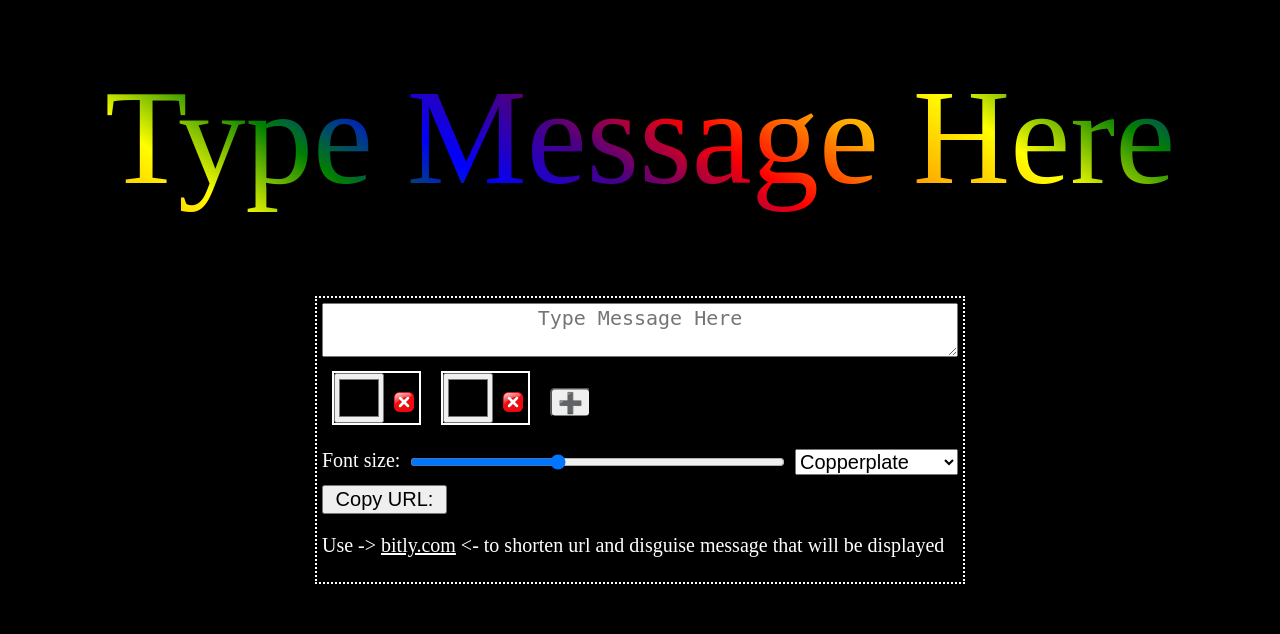
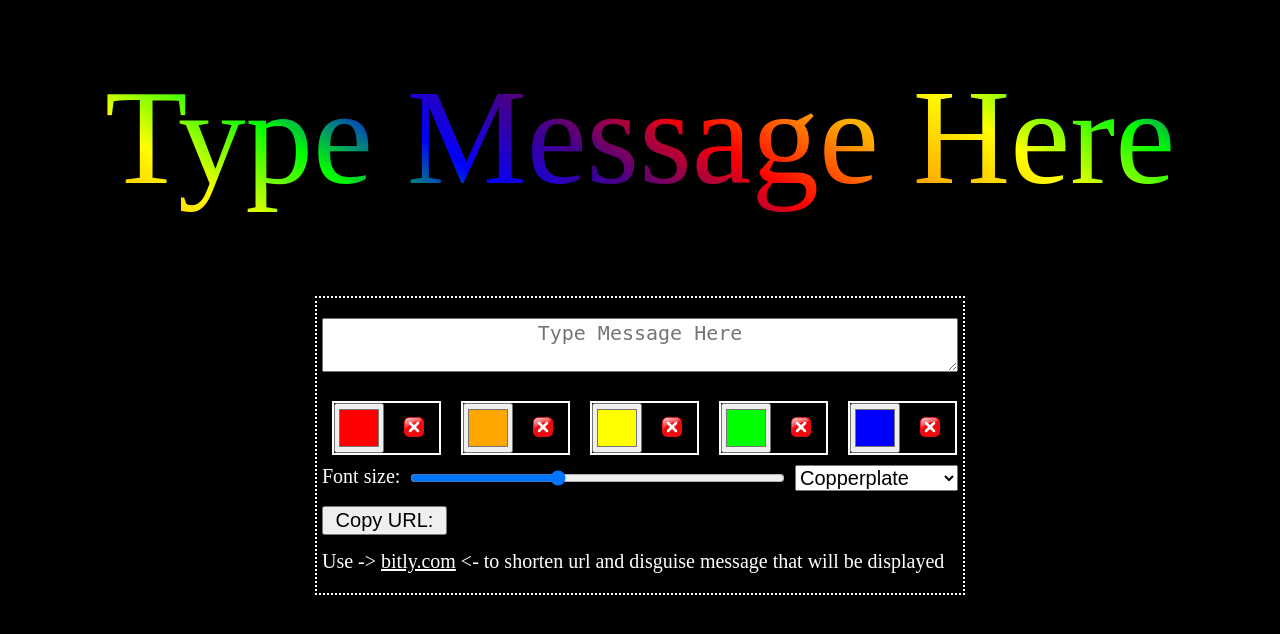
Before and after one commit to Joe11000/rainbow-text, a PHP site: page /index.html in a window 1280 px wide. Shown: the top 634 px of the page. Run offline with PHP 8.4, Linux system fonts and the light colour scheme.

Commit message:
add color functionality

```diff
--- a/index.css
+++ b/index.css
@@ -52,6 +52,8 @@
   margin: 20px auto;
   overflow: hidden;
   padding: 5px; }
+  #controls > * {
+    margin: 15px 0; }
   #controls * {
     font-size: 20px; }
   #controls *:not(textarea):not(select) {
@@ -63,33 +65,33 @@
     width: 100%;
     margin: 10px;
     overflow-x: scroll;
-    display: inline-block; }
+    white-space: nowrap; }
     #controls .color-selector-wrapper .color-selector {
       display: inline-block;
       border: 2px solid white; }
       #controls .color-selector-wrapper .color-selector:not(:first-of-type) {
         margin-left: 15px; }
-      #controls .color-selector-wrapper .color-selector:last-of-type {
-        border: 0px solid black; }
-      #controls .color-selector-wrapper .color-selector* {
+      #controls .color-selector-wrapper .color-selector * {
         display: inline-block; }
       #controls .color-selector-wrapper .color-selector .input-color {
         height: 50px;
         width: 50px; }
       #controls .color-selector-wrapper .color-selector .delete-color-link {
-        width: 40px;
-        height: 20px;
-        padding: 5px; }
+        width: 50px;
+        height: 40px;
+        text-align: center;
+        position: relative; }
         #controls .color-selector-wrapper .color-selector .delete-color-link img {
+          position: absolute;
           width: 20px;
-          position: relative;
           top: 50%;
-          transform: translateY(-25%); }
-      #controls .color-selector-wrapper .color-selector .add-color-button {
-        border-radius: 5px;
-        position: relative;
-        top: 50%;
-        transform: translateY(-25%); }
+          left: 50%;
+          transform: translate(-50%, -50%); }
+    #controls .color-selector-wrapper .add-color-button {
+      border-radius: 5px;
+      position: relative;
+      top: -10px;
+      margin: 0 25px 0 15px; }
   #controls #output-html-wrapper {
     display: flex;
     align-items: stretch; }
--- a/index.html
+++ b/index.html
@@ -2,7 +2,14 @@
 <html>
 <head>
   <link rel="stylesheet" type="text/css" href="index.css">
+
+  <script
+  src="https://code.jquery.com/jquery-2.2.4.min.js"
+  integrity="sha256-BbhdlvQf/xTY9gja0Dq3HiwQF8LaCRTXxZKRutelT44="
+  crossorigin="anonymous"></script>
+
   <script src="third_party_library/clipboard.min.js"></script>
+
 </head>
 <body>
   <div id="colorful-text" data-id='colorful-text'>
@@ -12,30 +19,8 @@
   <div data-id='controls' id='controls'>
     <textarea focus placeholder='Type Message Here'></textarea>
 
-
-
-
-      <div class='color-selector-wrapper'>
-        <div class="color-selector">
-          <input type='color' class='input-color' value=''/>
-          <a href='#' class='delete-color-link' data-class='delete-color' >
-            <img src="delete.png">
-          </a>
-        </div>
-        <div class="color-selector">
-          <input type='color' class='input-color' value=''/>
-          <a href='#' class='delete-color-link' data-class='delete-color' >
-            <img src="delete.png">
-          </a>
-        </div>
-
-        <div class="color-selector">
-          <button class='add-color-button' data-id='add-color-button'/>&#10133;</button>
-        </div>
+      <div class='color-selector-wrapper' data-id='color-selector-wrapper'>
       </div>
-
-
-
 
 
     <div id='font-styles-wrapper'>
@@ -77,7 +62,7 @@
     <p>Use -> <a href='https://bitly.com/'>bitly.com</a> <- to shorten url and disguise message that will be displayed</p>
   </div>
 
-  <script src="index_min.js"></script>
+  <script src="index.js"></script>
 
   </body>
 </html>
--- a/index.js
+++ b/index.js
@@ -1,40 +1,99 @@
-window.onload = function() {
+(function() {
 
-  window.default_color_sequence = "red,orange,yellow,green,blue,indigo,red,orange,yellow,green,blue,indigo";
+  const color_hash = {
+    'red': '#FF0000',
+    'orange': '#FFA500',
+    'yellow': '#FFFF00',
+    'green': '#00FF00',
+    'blue': '#0000FF',
+    'indigo': '#4B0082'
+  };
 
-  function createColorSelectors() {
-        // <div class="color-selector">
-        //   <input type='color' class='input-color' value=''/>
-        //   <a href='#' class='delete-color-link' data-class='delete-color' >
-        //     <img src="delete.png">
-        //   </a>
-        // </div>
+  window.default_color_sequence = "#FF0000,#FFA500,#FFFF00,#00FF00,#0000FF,#4B0082,#FF0000,#FFA500,#FFFF00,#00FF00,#0000FF,#4B0082";
+
+  function updateColorSelectors(){
+    result = $("[data-class='color-selector'] input").toArray().map(function(color_input){
+      return color_input.value
+    }).join(',')
+
+    debugger
+    stopSpinning();
+    window.color_sequence = result;
+    startSpinning();
+
+    setURI( { 'colors': color_sequence } );
+  }
+
+  function createColorSelectors(colors_str) {
+    var result = '';
+
+    colors_str.split(',').forEach( (color) => {
+      color_hex = color_hash[color] || color;
+
+      result += `<div class='color-selector' data-class='color-selector'>
+        <input type='color' class='input-color' value='${color_hex}'/>
+        <a href='#' class='delete-color-link' data-class='delete-color-link'>
+          <img src="delete.png">
+        </a>
+      </div>
+      `;
+    });
+
+    return result;
+  }
+
+  function createColorButton(){
+    return `<button class='add-color-button' data-id='add-color-button'/>&#10133;</button>`;
   }
 
   function getColors(){
     return window.color_sequence.replace(/ /g, '');
   }
 
-  function setURI(message, font_size=undefined, font_family=undefined, colors=window.default_color_sequence){
+  function setURI(args){
+    let message = args['message'] || getText();
+    let font_size = args['font_size'] || getFontSize();
+    let font_family = args['font_family'] || getFontFamily();
+    let colors = args['colors'] || getColors();
+    debugger
+
+
     if(button_text_changed){
       document.querySelector('#controls #output-html-wrapper button').innerHTML = " Copy URL: ";
     }
 
-    if(message === ''){
-      document.querySelector("[data-id='output-html']").innerHTML = '';
-    }
-    else{
     // only add a color string if color is not default
     let color_sequence_for_uri = '';
     if(colors != window.default_color_sequence){
       color_sequence_for_uri = `&color_sequence=${encodeURIComponent(colors)}`;
     }
 
-      message_sequence_for_uri = `&message=${encodeURIComponent(encodeURIComponent(message))}`;
+    let message_sequence_for_uri = `&message=${encodeURIComponent(encodeURIComponent(message))}`;
     document.querySelector("[data-id='output-html']").innerHTML = document.location.origin + document.location.pathname +
       `?font-size=${font_size}` + color_sequence_for_uri + `&font-family=${font_family.replace(/ /g, '%20')}` + message_sequence_for_uri;
+
   }
-  }
+
+  // function setURI(message, font_size=undefined, font_family=undefined, colors=window.default_color_sequence){
+
+  //   if(button_text_changed){
+  //     document.querySelector('#controls #output-html-wrapper button').innerHTML = " Copy URL: ";
+  //   }
+
+  //   if(message === ''){
+  //     document.querySelector("[data-id='output-html']").innerHTML = '';
+  //   }
+  //   else{
+  //     // only add a color string if color is not default
+  //     let color_sequence_for_uri = '';
+  //     if(colors != window.default_color_sequence){
+  //       color_sequence_for_uri = `&color_sequence=${encodeURIComponent(colors)}`;
+  //     }
+  //     message_sequence_for_uri = `&message=${encodeURIComponent(encodeURIComponent(message))}`;
+  //     document.querySelector("[data-id='output-html']").innerHTML = document.location.origin + document.location.pathname +
+  //       `?font-size=${font_size}` + color_sequence_for_uri + `&font-family=${font_family.replace(/ /g, '%20')}` + message_sequence_for_uri;
+  //   }
+  // }
 
   function getText() {
     return document.querySelector("[data-id='colorful-text'] pre").innerHTML;
@@ -52,19 +111,19 @@
     $textbox = document.querySelector("[data-id='controls'] textarea");
     $textbox.addEventListener('input', function(e){
       setText(this.value);
-      setURI( this.value, getFontSize(), getFontFamily(), getColors() );
+      setURI( { message: this.value } );
     });
 
     // font-size slider listener
     document.querySelector("[data-id='font-size-range']").addEventListener('input', function(e){
       setTextSize(this.value + 'px');
-      setURI( getText(), this.value + 'px', getFontFamily(), getColors() );
+      setURI( {'font-family': this.value + 'px' } );
     });
 
     // font-style listener
     document.querySelector("[data-id='font-family-selector']").addEventListener('input', function(e){
       setFontFamily(this.value);
-      setURI( getText(), getFontSize(), this.value, getColors() );
+      setURI( {'font-style': this.value });
     });
   }
 
@@ -82,6 +141,7 @@
 
     document.querySelector("[data-id='colorful-text'] pre").style.fontFamily = style;
   }
+
 
   // option 1: no parameters -> make page display text
     if(document.location.search === '') {
@@ -146,7 +206,7 @@
         edit_existing = false;
       }
 
-      setURI( message, font_size, font_family, window.color_sequence );
+      setURI( { 'message': message, 'font_size': font_size, 'font_family': font_family, 'colors': window.color_sequence } );
 
       // option 3: all parameters and url param "edit=true" ->
       if(edit_existing) // add default edit_existing
@@ -166,6 +226,7 @@
       $text.style.WebkitBackgroundClip = 'text';
       $text.style.WebkitTextFillColor = 'transparent';
     }
+
     window.startSpinning = function(){
       window.rainbowIntervalID = setInterval(changeAngle, 50);
     }
@@ -174,6 +235,25 @@
     }
     startSpinning();
 
+    document.querySelector("[data-id='color-selector-wrapper']").innerHTML = createColorSelectors(getColors()) + createColorButton();
+
+    // add color
+    $("[data-id='add-color-button']").on('click', function(e) {
+      $("[data-id='add-color-button']").before(createColorSelectors('#000000'))
+    });
+
+    // change color
+    $("[data-id='color-selector-wrapper']").on('change', "[data-class='delete-color-link']", function(e) {
+      updateColorSelectors();
+    });
+
+    // delete color
+    $("[data-id='color-selector-wrapper']").on('click', "[data-class='delete-color-link']", function(e) {
+      e.preventDefault();
+
+      $(this).parent("[data-class='color-selector']").remove();
+      updateColorSelectors();
+    });
 
     // Clipboard
     var clipboard = new Clipboard('#controls #output-html-wrapper button');
@@ -191,4 +271,5 @@
       console.error('Trigger:', e.trigger);
     });
 
-};
+
+})();
--- a/index.scss
+++ b/index.scss
@@ -71,6 +71,10 @@
     overflow: hidden;
     padding: 5px;
 
+    & > * {
+      margin: 15px 0;
+    }
+
     * {
       font-size: 20px;
     }
@@ -86,10 +90,10 @@
 
     .color-selector-wrapper {
       width: 100%;
-      // height: 50px;
       margin: 10px;
       overflow-x: scroll;
-      display: inline-block;
+      white-space: nowrap;
+
 
       .color-selector {
         display: inline-block;
@@ -99,12 +103,7 @@
           margin-left: 15px;
         }
 
-        &:last-of-type {
-          border: 0px solid black;
-
-        }
-
-        &* {
+        & * {
           display: inline-block;
         }
 
@@ -113,30 +112,27 @@
           width: 50px;
         }
         .delete-color-link {
-          width: 40px;
-          height: 20px;
-          padding: 5px;
-          // vertical-align: middle;
+          width: 50px;
+          height: 40px;
+          text-align: center;
+          position: relative;
 
           img{
+            position: absolute;
             width: 20px;
-            position: relative;
             top: 50%;
-            transform: translateY(-25%);
-
+            left: 50%;
+            transform: translate(-50%, -50%);
           }
         }
-
-        .add-color-button {
-          border-radius: 5px;
-          position: relative;
-          top: 50%;
-          transform: translateY(-25%);
-
-        }
+      }
+      .add-color-button {
+        border-radius: 5px;
+        position: relative;
+        top: -10px;
+        margin: 0 25px 0 15px;
       }
     }
-
 
 
     #output-html-wrapper {
```
Also changed, not shown: 2 other files. Lines whose indentation alone changed are shown as unchanged.
